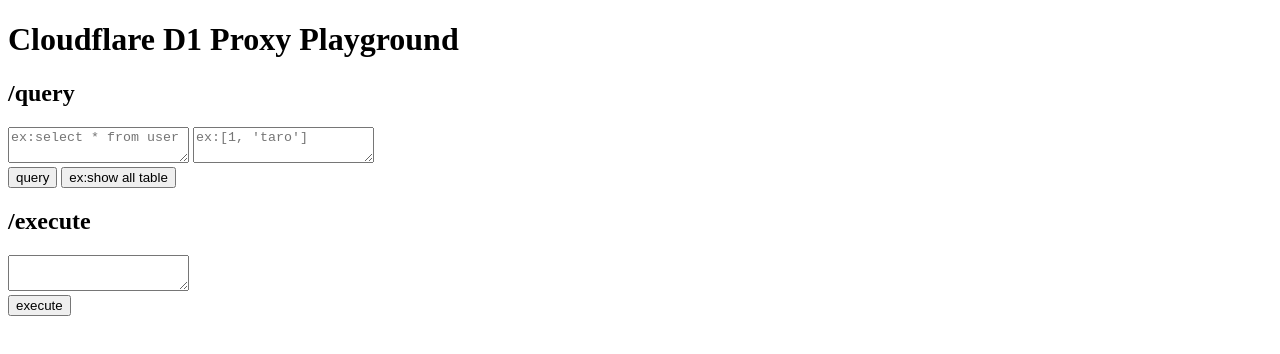
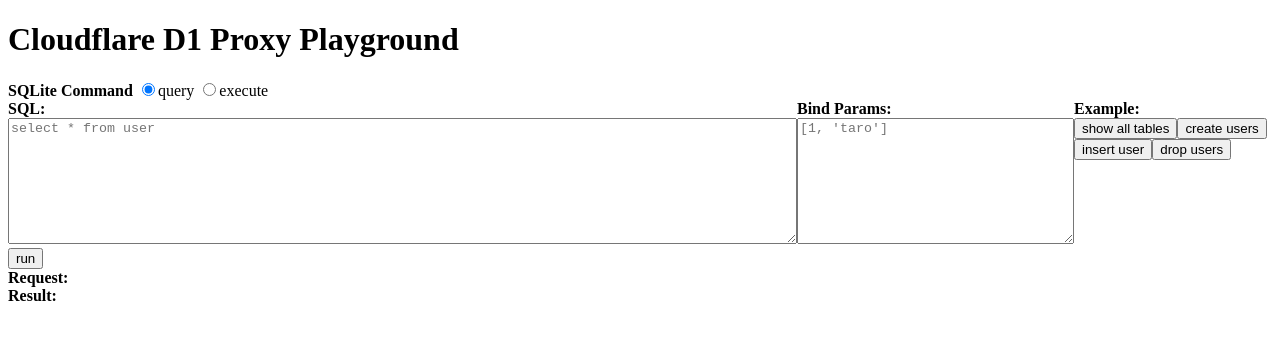
Before and after one commit to dyn-do/kit-d1-proxy, a SvelteKit app: page / in a window 1280 px wide. Shown: the top 354 px of the page. Built offline with nearby package versions, Linux system fonts and the light colour scheme.

Commit message:
一通り

```diff
--- a/package.json
+++ b/package.json
@@ -13,6 +13,7 @@
 		"@sveltejs/adapter-auto": "^1.0.2",
 		"@sveltejs/adapter-cloudflare": "^1.1.0",
 		"@sveltejs/kit": "^1.2.2",
+		"sass": "^1.57.1",
 		"svelte": "^3.55.1",
 		"svelte-check": "^3.0.2",
 		"tslib": "^2.4.1",
--- /dev/null
+++ b/src/enums/Mode.ts
@@ -0,0 +1,10 @@
+export const Command = {
+    QUERY: 0,
+    EXECUTE: 1,
+    DUMP: 2,
+} as const;
+export type Command = typeof Command[keyof typeof Command];
+export const CommandName: { [key: string]: string } = {}
+CommandName[Command.QUERY] = "query";
+CommandName[Command.EXECUTE] = "execute";
+CommandName[Command.DUMP] = "dump";
--- a/src/interfaces/D1Response.ts
+++ b/src/interfaces/D1Response.ts
@@ -2,4 +2,5 @@
     results: any[];
     success: boolean;
     error: string;
+    message: string;
 }
--- a/src/routes/+page.svelte
+++ b/src/routes/+page.svelte
@@ -1,66 +1,166 @@
 <script lang="ts">
     import { onMount } from "svelte";
+    import { Command, CommandName } from "../enums/Mode";
     import type { D1Response } from "../interfaces/D1Response";
     import { ErrorUtils } from "../utils/ErrorUtils";
     import { FetchD1 } from "../utils/FetchD1";
 
-    let txtQuery: HTMLTextAreaElement;
-    let txtQueryParam: HTMLTextAreaElement;
+    let txtSql: HTMLTextAreaElement;
+    let txtParams: HTMLTextAreaElement;
     let btnQuery: HTMLButtonElement;
-    let divResultQuery: HTMLDivElement;
-    let txtExecute: HTMLTextAreaElement;
-    let divResultExecute: HTMLDivElement;
+    let spanRequest: HTMLSpanElement;
+    let spanResult: HTMLSpanElement;
+
+    let rdiCommand: Command = Command.QUERY;
+    interface Example {
+        name: string;
+        command: Command;
+        sql: string;
+        paramsStr?: string;
+    }
+
+    const examples: Example[] = [
+        {
+            name: "show all tables",
+            command: Command.QUERY,
+            sql: "select name from sqlite_master where type='table';",
+        },
+        {
+            name: "create users",
+            command: Command.EXECUTE,
+            sql: `CREATE TABLE "users" (
+	"id"	INTEGER,
+	"name"	TEXT,
+	"age"	INTEGER DEFAULT 20,
+	PRIMARY KEY("id" AUTOINCREMENT)
+);`,
+        },
+        {
+            name: "insert user",
+            command: Command.QUERY,
+            sql: `insert into users(name, age) values(?,?);`,
+            paramsStr: "['taro', 20]",
+        },
+        {
+            name: "drop users",
+            command: Command.EXECUTE,
+            sql: `DROP TABLE "users";`,
+        },
+    ];
 
     onMount(() => {});
 
-    async function request(
-        path: string,
-        txtSql: HTMLTextAreaElement,
-        output: HTMLDivElement,
-        txtParams?: HTMLTextAreaElement
-    ) {
+    async function request() {
         const fetchD1 = new FetchD1(window);
-        let text = "";
+        spanRequest.textContent = "";
+        fetchD1.output = (e) => {
+            spanRequest.textContent = e;
+        };
+        const sql = txtSql.value;
+        const paramsStr =
+            rdiCommand == Command.QUERY && txtParams.value
+                ? txtParams.value
+                : "[]";
+        let result = "";
         try {
             const res = await fetchD1.postSql(
-                path,
-                txtSql.value,
-                txtParams?.value || "[]"
+                "/" + CommandName[rdiCommand],
+                sql,
+                paramsStr
             );
-            const d1 = (await res.json()) as D1Response;
-            if (d1.success) {
-                text = JSON.stringify(d1.results);
+            if (res.ok) {
+                const d1Res = (await res.json()) as D1Response;
+                if (d1Res.success == true) {
+                    // D1 Succeess
+                    result = JSON.stringify(d1Res.results);
+                } else if (d1Res.success == false) {
+                    // D1 Error
+                    result = d1Res.error;
+                }
             } else {
-                text = d1.error;
+                // Server Error
+                const message = await res.text();
+                result = message;
             }
         } catch (error) {
-            text = ErrorUtils.stackTrace(error);
+            result = " " + error;
         }
-        output.innerText = text;
+        spanResult.innerText = result;
     }
 
-    async function showAllTable() {
-        txtQuery.value = "select name from sqlite_master where type='table'";
-        btnQuery.click();
+    async function setExample(
+        command: Command,
+        sql: string,
+        paramsStr?: string
+    ) {
+        rdiCommand = command;
+        txtSql.value = sql;
+        txtParams.value = paramsStr ?? "";
     }
 </script>
 
 <h1>Cloudflare D1 Proxy Playground</h1>
-<h2>/query</h2>
 
-<textarea bind:this={txtQuery} placeholder="ex:select * from user" />
-<textarea bind:this={txtQueryParam} placeholder="ex:[1, 'taro']" />
-<div bind:this={divResultQuery} />
-<button
-    bind:this={btnQuery}
-    on:click={() => request("/query", txtQuery, divResultQuery, txtQueryParam)}
->
-    query
-</button>
-<button on:click={showAllTable}> ex:show all table </button>
-<h2>/execute</h2>
-<textarea bind:this={txtExecute} />
-<div bind:this={divResultExecute} />
-<button on:click={() => request("/execute", txtExecute, divResultExecute)}>
-    execute
-</button>
+<div>
+    <span class="title">SQLite Command</span>
+    <label
+        ><input
+            type="radio"
+            bind:group={rdiCommand}
+            value={Command.QUERY}
+        />{CommandName[Command.QUERY]}
+    </label>
+    <label
+        ><input
+            type="radio"
+            bind:group={rdiCommand}
+            value={Command.EXECUTE}
+        />{CommandName[Command.EXECUTE]}
+    </label>
+</div>
+<div class="sql">
+    <div>
+        <span class="title">SQL:</span><br />
+        <textarea
+            rows="8"
+            cols="96"
+            bind:this={txtSql}
+            placeholder="select * from user"
+        />
+    </div>
+    <div>
+        <span class="title">Bind Params:</span><br />
+        <textarea
+            rows="8"
+            cols="32"
+            bind:this={txtParams}
+            placeholder="[1, 'taro']"
+            disabled={rdiCommand == Command.EXECUTE}
+        />
+    </div>
+    <div>
+        <span class="title">Example:</span><br />
+        {#each examples as { name, command, sql, paramsStr }}
+            <button on:click={() => setExample(command, sql, paramsStr)}
+                >{name}</button
+            >
+        {/each}
+    </div>
+</div>
+<button bind:this={btnQuery} on:click={() => request()}> run </button>
+
+<div>
+    <span class="title">Request: </span><span bind:this={spanRequest} />
+</div>
+<div>
+    <span class="title">Result: </span><span bind:this={spanResult} />
+</div>
+
+<style lang="scss">
+    .title {
+        font-weight: bold;
+    }
+    .sql {
+        display: flex;
+    }
+</style>
--- a/src/routes/[...path]/+server.ts
+++ b/src/routes/[...path]/+server.ts
@@ -1,8 +1,7 @@
-import type { RequestHandler } from "@sveltejs/kit";
+import { error, type RequestHandler } from "@sveltejs/kit";
 import { D1Service as D1Connect } from "../../services/D1Connect";
 
 export const POST: RequestHandler = async ({ request, params, platform }) => {
-    let res: Response;
     const path = params["path"];
     if (platform && path) {
 
@@ -12,13 +11,13 @@
         const connect = new D1Connect(platform);
         const obj = await connect.fetch(path, json);
 
-        res = new Response(JSON.stringify(obj));
+        let res = new Response(JSON.stringify(obj));
+        // CORS
+        res.headers.append('Access-Control-Allow-Origin', "*");
+        return res;
     } else {
-        res = new Response("No Cloudflare Worker");
+        throw error(404, {
+            message: "No Cloudflare Worker"
+        });
     }
-
-    // CORS
-    res.headers.append('Access-Control-Allow-Origin', "*");
-
-    return res;
 }
--- a/src/utils/FetchD1.ts
+++ b/src/utils/FetchD1.ts
@@ -3,19 +3,26 @@
 
 export class FetchD1 {
     private fetcher;
+    output?: (e: string) => void;
 
     constructor(fetchr: Fetcher) {
         this.fetcher = fetchr;
     }
 
     async postJson(absolutePath: string, jsonBody: QueryBody) {
-        return await this.fetcher.fetch(absolutePath, {
+        const requestInit: RequestInit = {
             method: "POST",
             headers: {
                 "content-type": "application/json",
             },
             body: JSON.stringify(jsonBody)
-        });
+        };
+
+        if (this.output) {
+            this.output(`${absolutePath} ${JSON.stringify(requestInit)}`);
+        }
+
+        return await this.fetcher.fetch(absolutePath, requestInit);
     }
 
     async postSql(absolutePath: string, sql: string, paramsStr: string) {
```
Also changed, not shown: static/github-mark.png (added), 1 other file (tests, documents, lock files or other folders).
